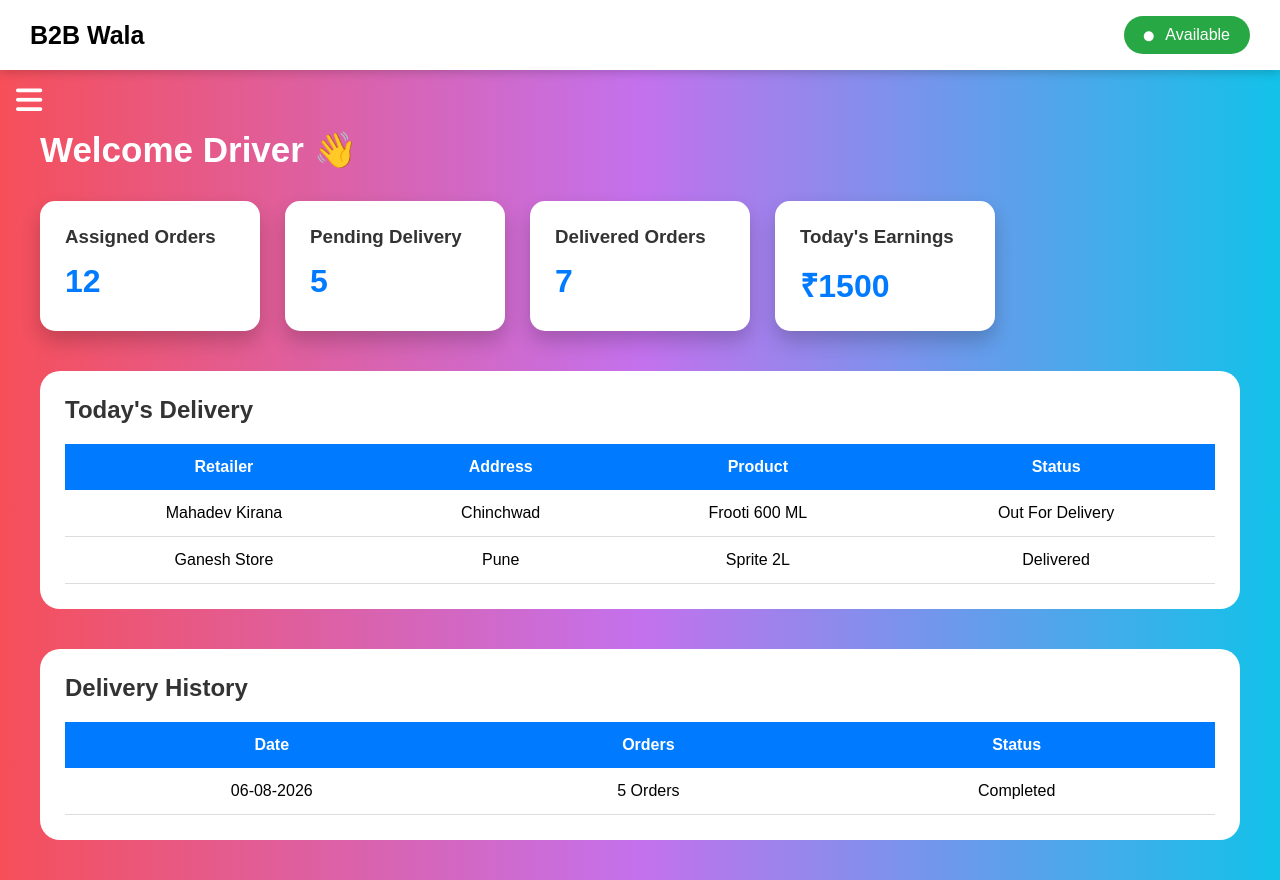
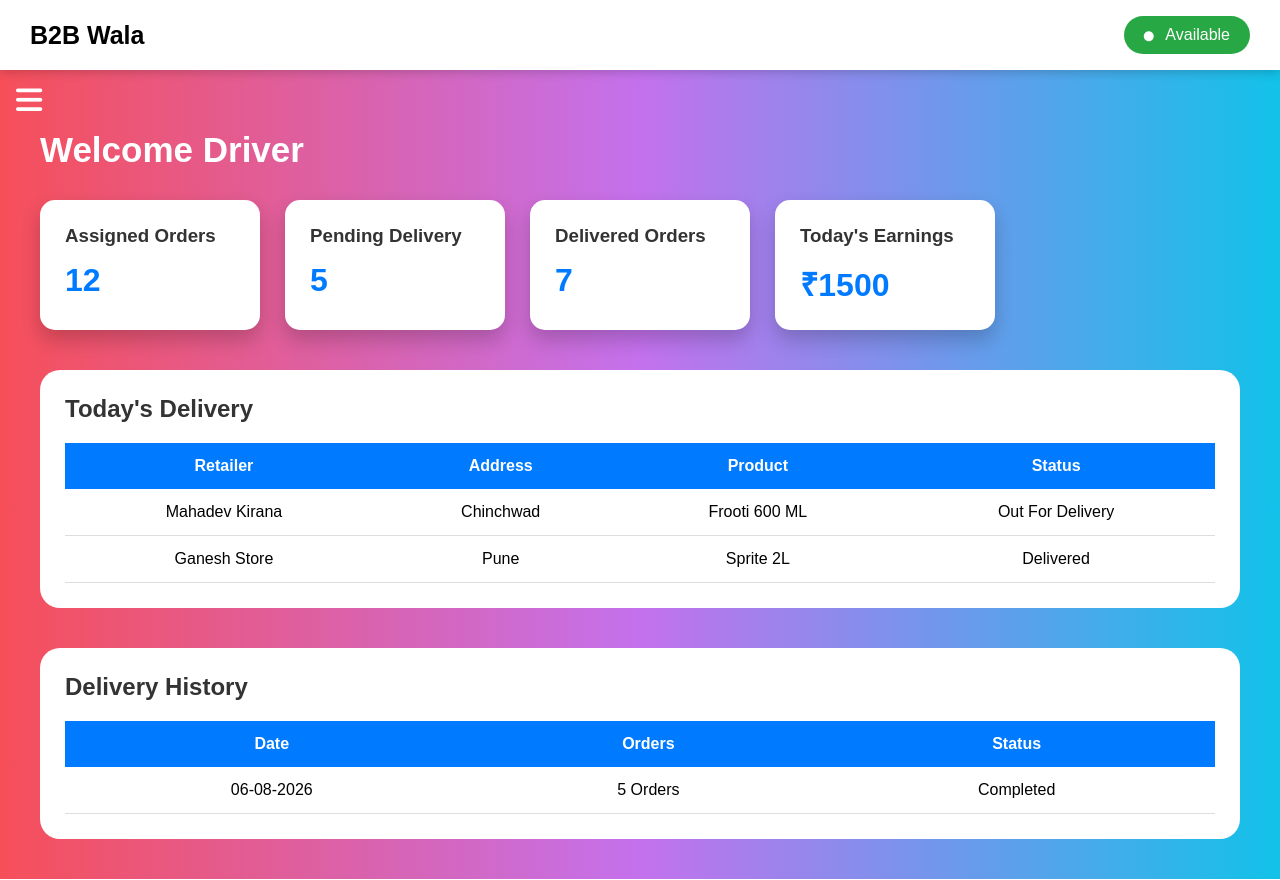
Before and after one commit to IshwarKurkute/b2b-wala, a website: page driver-dashboard.html in a window 1280 px wide. Drawn offline with Linux system fonts and the light colour scheme.

Commit message:
remove hello emoji

```diff
--- a/driver-dashboard.html
+++ b/driver-dashboard.html
@@ -249,7 +249,7 @@ Logout
 
 
 <h1>
-Welcome Driver 👋
+Welcome Driver
 </h1>
 
 
```
